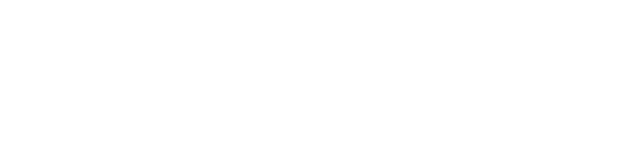
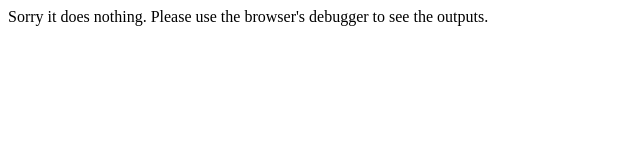
Before and after one commit to ritz123/KSPeppstein, a plain HTML site: page index.html in a window 1280 px wide. Shown: the whole page, without its empty margins (0-640 px from the left). Drawn offline with Linux system fonts and the light colour scheme.

Commit message:
comments

```diff
--- a/index.html
+++ b/index.html
@@ -8,6 +8,8 @@
         <script type="text/javascript" src="revDijkstra.js"></script>
         <script type="text/javascript" src="eppsteinKSP.js"></script>
         <script type="text/javascript" src="driver.js"></script>
+
+        Sorry it does nothing. Please use the browser's debugger to see the outputs.
     </body>
 
 </html>
```
